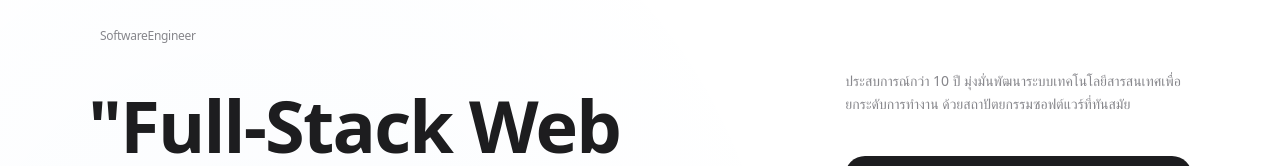
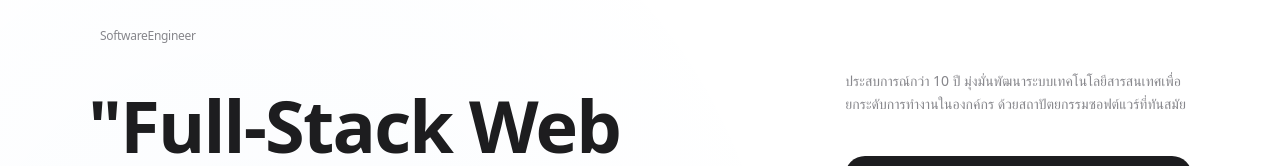
Before and after one commit to norrathepse-sv/my-portfolio-2026, a Next.js app: page / in a window 1280 px wide. Shown: the part 170-336 px from the top of the page. Built offline with nearby package versions, Linux system fonts and the light colour scheme.

Commit message:
update resume

```diff
--- a/src/components/sections/Hero.tsx
+++ b/src/components/sections/Hero.tsx
@@ -29,7 +29,7 @@ export default function Hero() {
           {/* Description and CTA */}
           <div className="md:col-span-4 md:pt-12">
             <p className="text-sm leading-relaxed mb-10 text-apple-text-grey">
-          ประสบการณ์กว่า 10 ปี มุ่งมั่นพัฒนาระบบเทคโนโลยีสารสนเทศเพื่อยกระดับการทำงาน ด้วยสถาปัตยกรรมซอฟต์แวร์ที่ทันสมัย
+          ประสบการณ์กว่า 10 ปี มุ่งมั่นพัฒนาระบบเทคโนโลยีสารสนเทศเพื่อยกระดับการทำงานในองกค์กร ด้วยสถาปัตยกรรมซอฟต์แวร์ที่ทันสมัย
             </p>
 
             <div className="flex flex-col gap-3">
```
